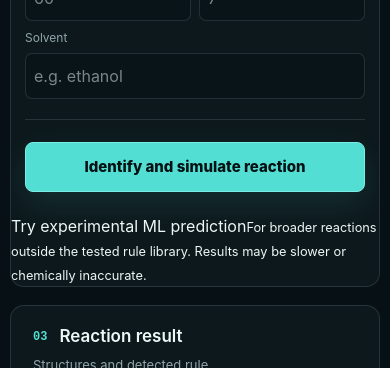
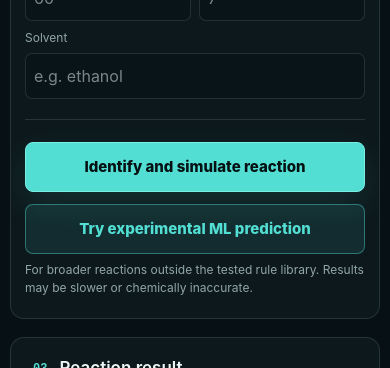
Before and after one commit to manniiqbal/chemsearch, a Next.js app in the folder frontend/: page / in a window 390 px wide. Shown: the part 1740-2108 px from the top of the page. Built offline with nearby package versions, Linux system fonts and the light colour scheme; no server answers.

Commit message:
Style the integrated ML action
Keep both tested simulation and experimental ML prediction clear in one responsive workspace.

```diff
--- a/frontend/app/globals.css
+++ b/frontend/app/globals.css
@@ -55,7 +55,9 @@ button { color: inherit; }
 .remove-button { color: #667d80; font-size: 20px; }.remove-button:hover:not(:disabled) { color: var(--danger); }.remove-button:disabled { opacity: .2; cursor: default; }
 .condition-grid { display: grid; grid-template-columns: repeat(4, minmax(72px, 1fr)); gap: 8px; }.condition-grid label { color: var(--muted); font-size: 12px; }.condition-grid label span { float: right; color: #647b7e; }.condition-grid input, select { margin-top: 6px; border: 1px solid var(--line); border-radius: 7px; background: #091419; }.wide-field { grid-column: span 2; }
 .notice { margin: 16px 22px 0; border: 1px solid var(--line); border-radius: 8px; padding: 13px 15px; background: rgba(255,255,255,.025); color: #bbc9ca; font-size: 14px; }.notice strong, .notice span { display: block; }.notice strong { margin-bottom: 3px; color: var(--danger); }.notice.error { border-color: rgba(255,149,141,.35); background: rgba(255,149,141,.06); }.notice.warning { color: var(--warning); }
-.run-button { width: calc(100% - 44px); min-height: 50px; margin: 18px 22px 22px; border: 1px solid #79eee5; border-radius: 8px; background: var(--accent); color: #061113; font-size: 15px; font-weight: 760; cursor: pointer; box-shadow: 0 12px 34px rgba(82,222,211,.12); }.run-button:hover { background: #71e9df; }.run-button:disabled { opacity: .65; cursor: wait; }
+.action-grid { padding: 18px 22px 22px; display: grid; grid-template-columns: minmax(0, 1fr) minmax(0, 1fr); gap: 12px; align-items: start; }
+.run-button, .secondary-button { width: 100%; min-height: 50px; border-radius: 8px; font-size: 15px; font-weight: 760; cursor: pointer; }.run-button { border: 1px solid #79eee5; background: var(--accent); color: #061113; box-shadow: 0 12px 34px rgba(82,222,211,.12); }.run-button:hover { background: #71e9df; }.run-button:disabled, .secondary-button:disabled { opacity: .65; cursor: wait; }
+.secondary-button { border: 1px solid var(--line-strong); background: var(--accent-soft); color: var(--accent); }.secondary-button:hover { background: rgba(82,222,211,.16); }.ml-action small { display: block; margin-top: 7px; color: var(--muted); font-size: 12px; line-height: 1.45; }
 .spinner { display: inline-block; width: 13px; height: 13px; margin: 0 8px -2px 0; border: 2px solid rgba(6,17,19,.25); border-top-color: #061113; border-radius: 50%; animation: spin .75s linear infinite; }
 
 .reaction-flow { min-height: 360px; padding: 30px 22px; display: grid; grid-template-columns: minmax(190px, 1fr) minmax(150px, .55fr) minmax(190px, 1fr); align-items: center; gap: 18px; background-image: linear-gradient(rgba(255,255,255,.015) 1px, transparent 1px), linear-gradient(90deg, rgba(255,255,255,.015) 1px, transparent 1px); background-size: 28px 28px; }
@@ -67,12 +69,12 @@ button { color: inherit; }
 .results-empty { padding: 24px; border-top: 1px solid var(--line); display: flex; align-items: center; gap: 10px; color: var(--muted); }.results-empty > span { color: var(--accent); font-size: 28px; }.results-empty strong { color: #cbd8d9; font-size: 14px; }.results-empty p { margin: 0 0 0 auto; font-size: 13px; }
 .status-row { padding: 17px 22px; border-top: 1px solid var(--line); display: flex; align-items: center; justify-content: space-between; }.status-row small { color: var(--muted); font-size: 13px; text-transform: capitalize; }.status-pill { padding: 7px 10px; border: 1px solid var(--line-strong); border-radius: 5px; background: var(--accent-soft); color: var(--accent); font: 700 11px ui-monospace, monospace; letter-spacing: .08em; text-transform: uppercase; }.status-pill.failed, .status-pill.unsupported { color: var(--danger); }
 .result-card { margin: 0 22px 22px; padding: 18px; border: 1px solid var(--line); border-radius: 10px; background: var(--surface-raised); }.result-title { margin-bottom: 12px; display: flex; align-items: center; justify-content: space-between; }.result-title span { font-size: 15px; }.result-title small { color: var(--muted); font-size: 12px; }.result-card .molecule-card { max-width: 300px; }.bond-summary { margin-top: 12px; display: flex; justify-content: space-between; gap: 10px; color: #859a9d; font: 12px ui-monospace, monospace; }
-.score-note, .candidate-card { display: none; }
+.score-note { padding: 14px 22px 8px; border-top: 1px solid var(--line); color: var(--muted); font-size: 12px; }.candidate-card { width: calc(100% - 44px); margin: 8px 22px; padding: 14px; border: 1px solid var(--line); border-radius: 9px; background: var(--surface-raised); text-align: left; cursor: pointer; }.candidate-card.selected { border-color: var(--line-strong); box-shadow: inset 3px 0 0 var(--accent); }.candidate-heading { display: flex; justify-content: space-between; margin-bottom: 10px; }.candidate-heading .rank { color: var(--accent); }.candidate-card > small { color: var(--muted); }
 
 footer { margin-top: 18px; padding: 20px 22px; border-top: 1px solid var(--line); display: flex; gap: 16px; color: var(--muted); font-size: 13px; line-height: 1.55; }footer strong { color: var(--text); white-space: nowrap; }
 
 @keyframes spin { to { transform: rotate(360deg); } }
 @keyframes shimmer { to { background-position: -150% 0; } }
-@media (max-width: 900px) { .example-grid { grid-template-columns: repeat(2, 1fr); }.input-grid { grid-template-columns: 1fr; }.form-section { grid-column: 1; }.reaction-flow { grid-template-columns: 1fr; }.arrow-column { padding: 4px 22%; }.reaction-arrow { transform: rotate(90deg); }.results-empty { align-items: flex-start; }.results-empty p { margin-left: 0; } }
-@media (max-width: 560px) { .workbench-shell { width: min(100% - 20px, 1180px); }.site-header { height: 72px; }.scope-badge { display: none; }.intro { padding: 42px 4px 30px; }.intro h1 { font-size: 40px; }.intro p { font-size: 16px; }.section-heading { align-items: flex-start; flex-direction: column; gap: 6px; }.section-heading small { text-align: left; }.example-grid { grid-template-columns: 1fr; }.input-grid { padding-inline: 14px; }.run-button { width: calc(100% - 28px); margin-inline: 14px; }.notice { margin-inline: 14px; }.condition-grid { grid-template-columns: repeat(2, 1fr); }.reaction-flow { padding-inline: 14px; }.results-empty { display: grid; }.result-title, footer { align-items: flex-start; flex-direction: column; }.status-row { gap: 12px; }.result-card { margin-inline: 14px; } }
+@media (max-width: 900px) { .example-grid { grid-template-columns: repeat(2, 1fr); }.input-grid, .action-grid { grid-template-columns: 1fr; }.form-section { grid-column: 1; }.reaction-flow { grid-template-columns: 1fr; }.arrow-column { padding: 4px 22%; }.reaction-arrow { transform: rotate(90deg); }.results-empty { align-items: flex-start; }.results-empty p { margin-left: 0; } }
+@media (max-width: 560px) { .workbench-shell { width: min(100% - 20px, 1180px); }.site-header { height: 72px; }.scope-badge { display: none; }.intro { padding: 42px 4px 30px; }.intro h1 { font-size: 40px; }.intro p { font-size: 16px; }.section-heading { align-items: flex-start; flex-direction: column; gap: 6px; }.section-heading small { text-align: left; }.example-grid { grid-template-columns: 1fr; }.input-grid, .action-grid { padding-inline: 14px; }.notice { margin-inline: 14px; }.condition-grid { grid-template-columns: repeat(2, 1fr); }.reaction-flow { padding-inline: 14px; }.results-empty { display: grid; }.result-title, footer { align-items: flex-start; flex-direction: column; }.status-row { gap: 12px; }.result-card { margin-inline: 14px; }.candidate-card { width: calc(100% - 28px); margin-inline: 14px; } }
 @media (prefers-reduced-motion: reduce) { *, *::before, *::after { animation-duration: .01ms !important; animation-iteration-count: 1 !important; transition-duration: .01ms !important; } }
```
